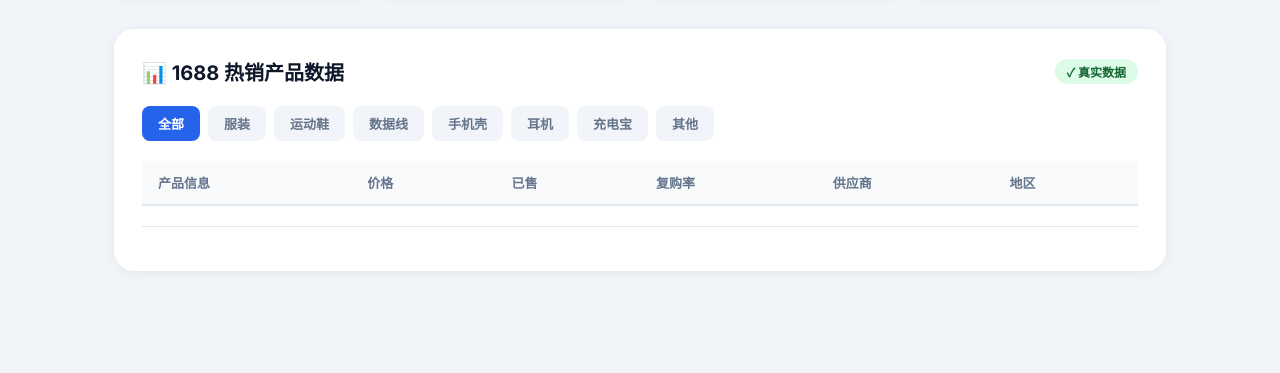
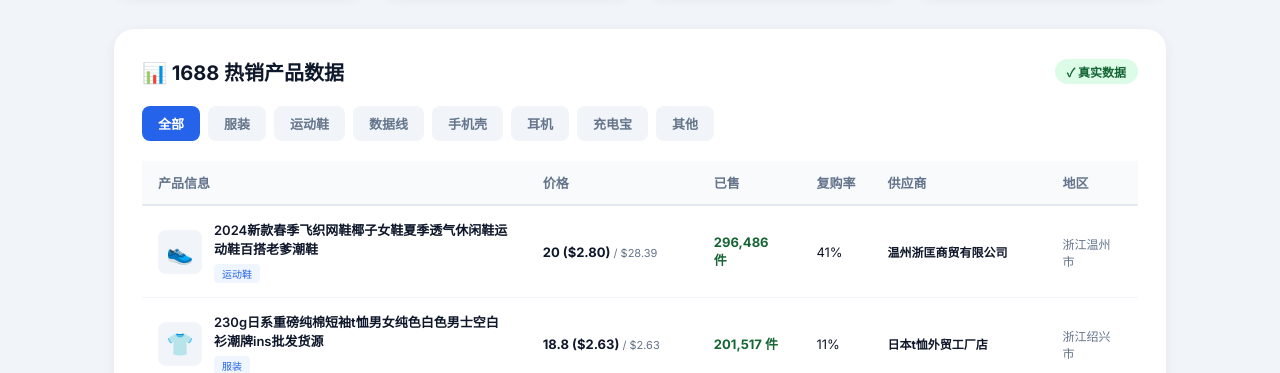
Before and after one commit to Jones521/xia-gong-factory, a plain HTML site: page index.html in a window 1280 px wide. Shown: the part 439-812 px from the top of the page. Drawn offline with Linux system fonts and the light colour scheme.

Commit message:
Fix: escape all class attribute quotes in JS string

```diff
--- a/index.html
+++ b/index.html
@@ -143,7 +143,7 @@ function renderTable(){
   tbody.innerHTML=pageItems.map(p=>{
     const soldClass=p.sold>50000?"sold-high":p.sold>10000?"sold-medium":"sold-low";
     const priceNum=parseFloat(p.price.replace(/[^0-9.]/g,""))||0;
-    return "<tr><td><div class="product-cell"><div class="product-icon">"+getIcon(p.cat)+"</div><div><div class="product-name">"+p.title.substring(0,40)+(p.title.length>40?"...":"")+"</div><span class="product-tag">"+p.cat+"</span></div></div></td><td class="price">"+p.price+" <small>/ $"+(priceNum*0.14).toFixed(2)+"</small></td><td class='"+soldClass+"'>"+p.sold.toLocaleString()+" 件</td><td>"+p.repurchase+"</td><td class="info"><strong>"+p.shop+"</strong></td><td class="info">"+p.location+"</td></tr>";
+    return "<tr><td><div class=\"product-cell\"><div class=\"product-icon\">"+getIcon(p.cat)+"</div><div><div class=\"product-name\">"+p.title.substring(0,40)+(p.title.length>40?"...":"")+"</div><span class=\"product-tag\">"+p.cat+"</span></div></div></td><td class=\"price\">"+p.price+" <small>/ $"+(priceNum*0.14).toFixed(2)+"</small></td><td class='"+soldClass+"'>"+p.sold.toLocaleString()+" 件</td><td>"+p.repurchase+"</td><td class=\"info\"><strong>"+p.shop+"</strong></td><td class=\"info\">"+p.location+"</td></tr>";
   }).join("");
   document.getElementById("pageInfo").textContent="显示 "+(total>0?start+1:"0")+"-"+end+" / "+total+" 条";
   const btns=document.getElementById("pageButtons");
```
